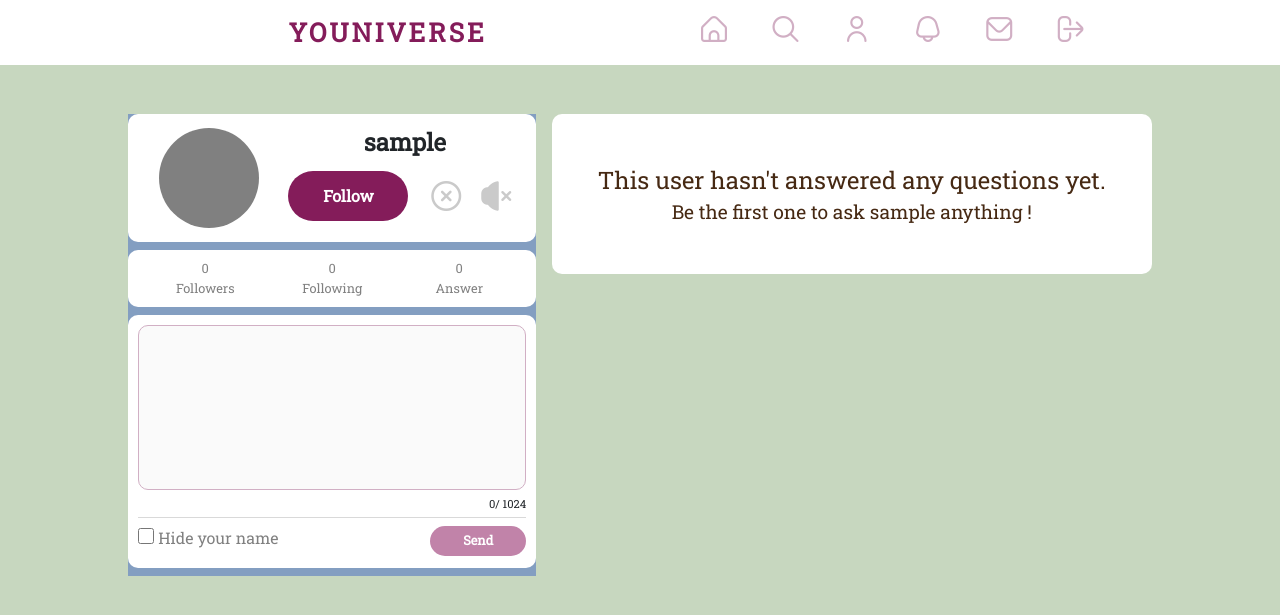
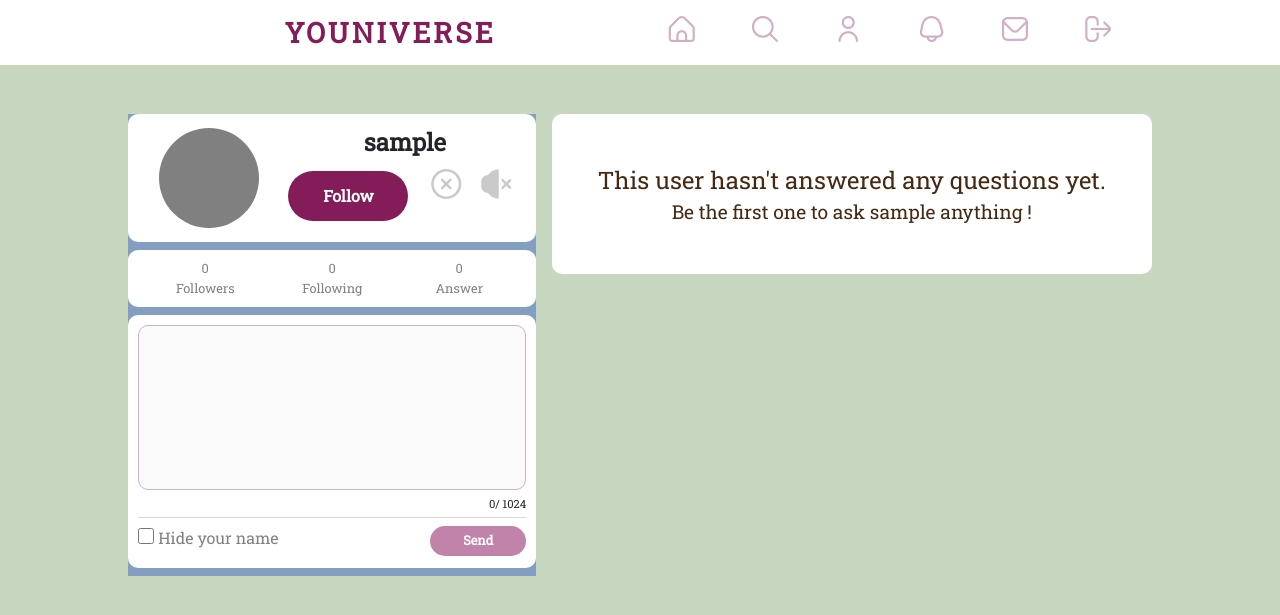
Before and after one commit to ericarfs/django-social-media-website, a Django app: a page that uses app/templates/base_generic.html in a window 1280 px wide. Shown: the top 615 px of the page. Run offline with Django 5.2, Linux system fonts and the light colour scheme; the visitor is signed in with stand-in values (Sample User, id 1); data comes from the database, SQL or seed files in the repository; data that the repository does not hold is empty; some libraries are stand-ins or nearby versions; some web fonts are replaced.

Commit message:
fix some style

```diff
--- a/app/static/socialmedia/style.css
+++ b/app/static/socialmedia/style.css
@@ -61,40 +61,40 @@
     background-color: var(--main-bg-white);
 }
 
+/* header style*/
 .menu-header{
+    width: 100%;
     height: 65px;
     background-color: white;
     top: 0;left:0;position:fixed;right:0;
+    display: flex;
+    justify-content: center;
 }
 
 
-.menu{
-    height: 100%;
-    width: 100%;
-}
-
 .top-menu{
     height: 65px;
-
+    width: 100%;
+    max-width: 1000px;
     display: flex;
     justify-content: center;
     flex-wrap: wrap;
     align-items: center;
-    gap:6%;
 }
 
 .logo-menu{
-    font-size: 26px;
+    flex: 1 0;
+    font-size: 28px;
     text-transform: uppercase;
     letter-spacing: 3px;
     height: 100%;
     display: flex;
     align-items: center;
     justify-content: center;
-    width: 100%;
-    max-width:428px;
+    min-width:500px;
 
 }
+
 
 .logo-menu a{
     text-decoration: none;
@@ -103,9 +103,10 @@
 }
 
 .nav-menu{
-    width: 100%;
-    max-width: 428px;
+    flex: 1 0;
+    width: 428px;
     height: 100%;
+    background-color: white;
 }
 
 .nav-list {
@@ -115,12 +116,12 @@
     align-items: center;
     height: 100%;
     width: 100%;
-    background-color: white;
+
 
 }
 
 
-.icon{
+.nav-icon{
     width: 46px;
     height: 46px;
     display: flex;
@@ -130,20 +131,21 @@
 
 }
 
-.icon a{
+.nav-icon a{
     text-decoration: none;
 }
 
 
-.icon .fi{
+.nav-icon .fi{
     font-size: 26px;
     color: var(--pink-details);
 }
 
-.icon .fi:hover{
+.nav-icon .fi:hover{
     color: var(--pink-darker);
 }
 
+/**************************************/
 
 .main-page{
     background-color: var(--main-bg-white);
@@ -339,36 +340,40 @@
   -webkit-text-fill-color: black !important;
 }
 
+.posts-container{
+    width: 100%;
+}
+
 .main-content{
     max-width: 1024px;
-    width: 98%;
+    width: 99%;
     min-height: 100px;
     margin-top: 90px;
     margin-bottom: 40px;
     display: flex;
-    flex-direction: column;
-
 }
 
+/* post style*/
 .post{
     background-color: white;
     width: 100%;
     border-radius: 10px;
     padding: 10px 14px;
     margin-bottom: 8px;
+    font-size: 1.2rem;
 }
 
 
 .post-question{
     width: 100%;
-    border-bottom: 1px solid #d9d9d9;
     font-weight:bold;
     padding-bottom: 8px;
+    border-bottom: 1px solid #d9d9d9;
 }
 
 .question-author{
     color: var(--main-pink);
-    font-size: 0.9rem;
+    font-size: 0.9em;
 }
 
 .question-author a{
@@ -417,23 +424,26 @@
     flex-wrap: wrap;
     justify-content: space-between;
     gap: 8px;
+    padding-top: 8px;
 }
+
 .post-action{
     list-style: none;
-    padding-bottom: 8px;
     display: flex;
     justify-content: space-between;
-    gap: 2px;
-    min-width: 90px;
+    gap: 10px;
+    min-width: 48px;
     height: 30px;
+
 }
 
 .action{
-    width: 37px;
+    min-width: 24px;
     height: 30px;
     display: flex;
-    justify-content: space-around;
-    padding-top: 4%;
+    justify-content: start;
+    gap: 4px;
+    align-items: center;
     font-size: 1.1rem;
 }
 
--- a/app/templates/base_generic.html
+++ b/app/templates/base_generic.html
@@ -35,19 +35,18 @@
   </head>
   <body>
     <header class="menu-header">
-      <div class = "menu top-menu">
+      <div class = "top-menu">
         <div class="logo-menu">
           <a  href="/">YOUniverse</a>
         </div>
           <nav class="nav-menu" >
             <ul class="nav-list">
-
-              <li class="icon"><a href="/"> <i class="fi fi-rr-home"></i> </a></li>
-              <li class="icon"><a href="/"> <i class="fi fi-rr-search"></i> </a></li>
-              <li class="icon"><a href="{% url 'pages:profile-detail'  request.user %}"> <i class="fi fi-rr-user"></i> </a></li>
-              <li class="icon"><a href="/"> <i class="fi fi-rr-bell"></i> </a></li>
-              <li class="icon"><a href="{% url 'pages:profile-inbox'%}"> <i class="fi fi-rr-envelope"></i> </a></li>
-              <li class="icon"><a href="{% url 'user:logout'%}"> <i class="fi fi-rr-sign-out-alt"></i> </a></li>
+              <li class="nav-icon"><a href="/"> <i class="fi fi-rr-home"></i> </a></li>
+              <li class="nav-icon"><a href="/"> <i class="fi fi-rr-search"></i> </a></li>
+              <li class="nav-icon"><a href="{% url 'pages:profile-detail'  request.user %}"> <i class="fi fi-rr-user"></i> </a></li>
+              <li class="nav-icon"><a href="/"> <i class="fi fi-rr-bell"></i> </a></li>
+              <li class="nav-icon"><a href="{% url 'pages:profile-inbox'%}"> <i class="fi fi-rr-envelope"></i> </a></li>
+              <li class="nav-icon"><a href="{% url 'user:logout'%}"> <i class="fi fi-rr-sign-out-alt"></i> </a></li>
             </ul>
           </nav>
       </div>
```
Also changed, not shown: other parts of app/static/socialmedia/style.css (+21 -20 lines), app/pages/templates/profiles/partials/htmx/list_posts.html (+7 -5 lines).
